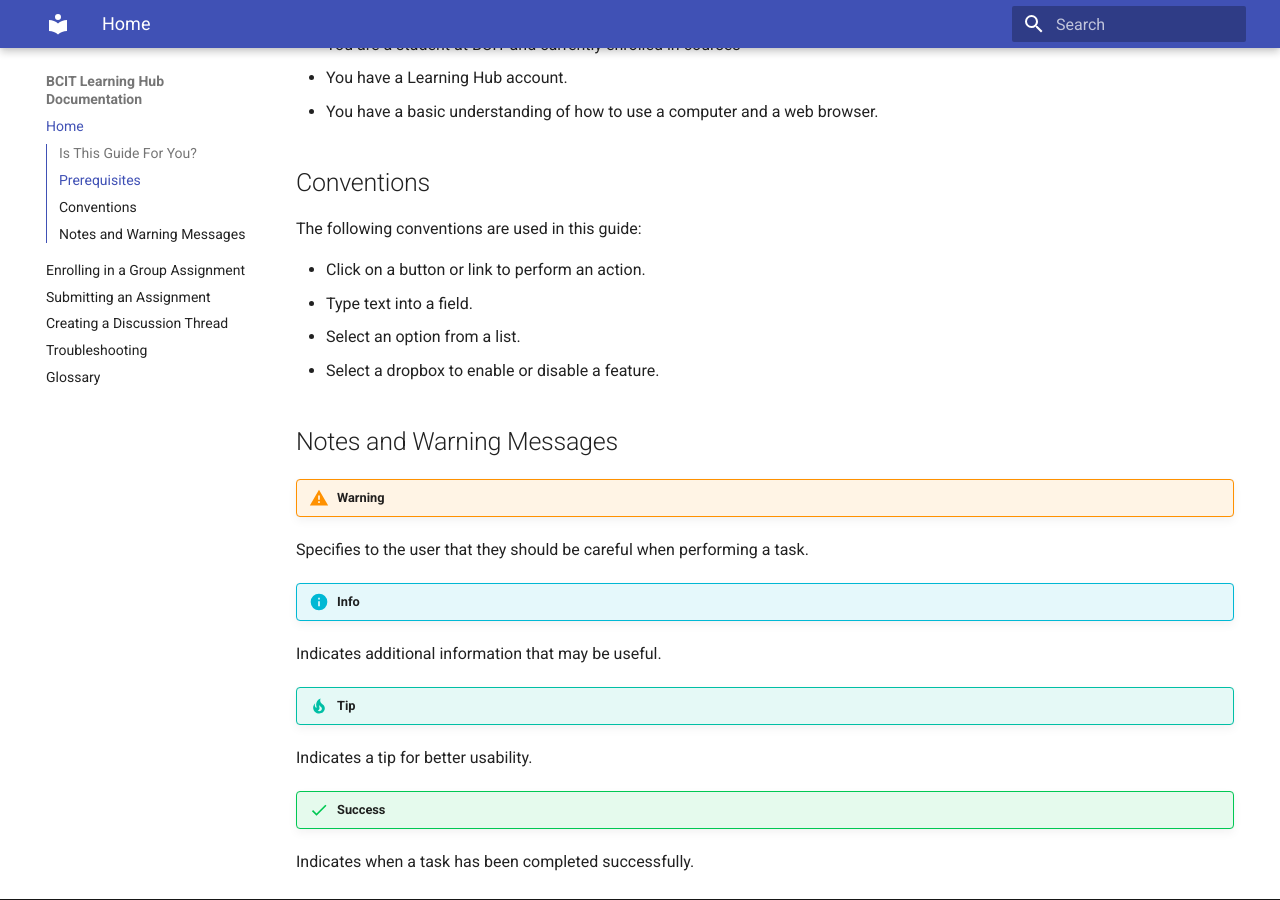
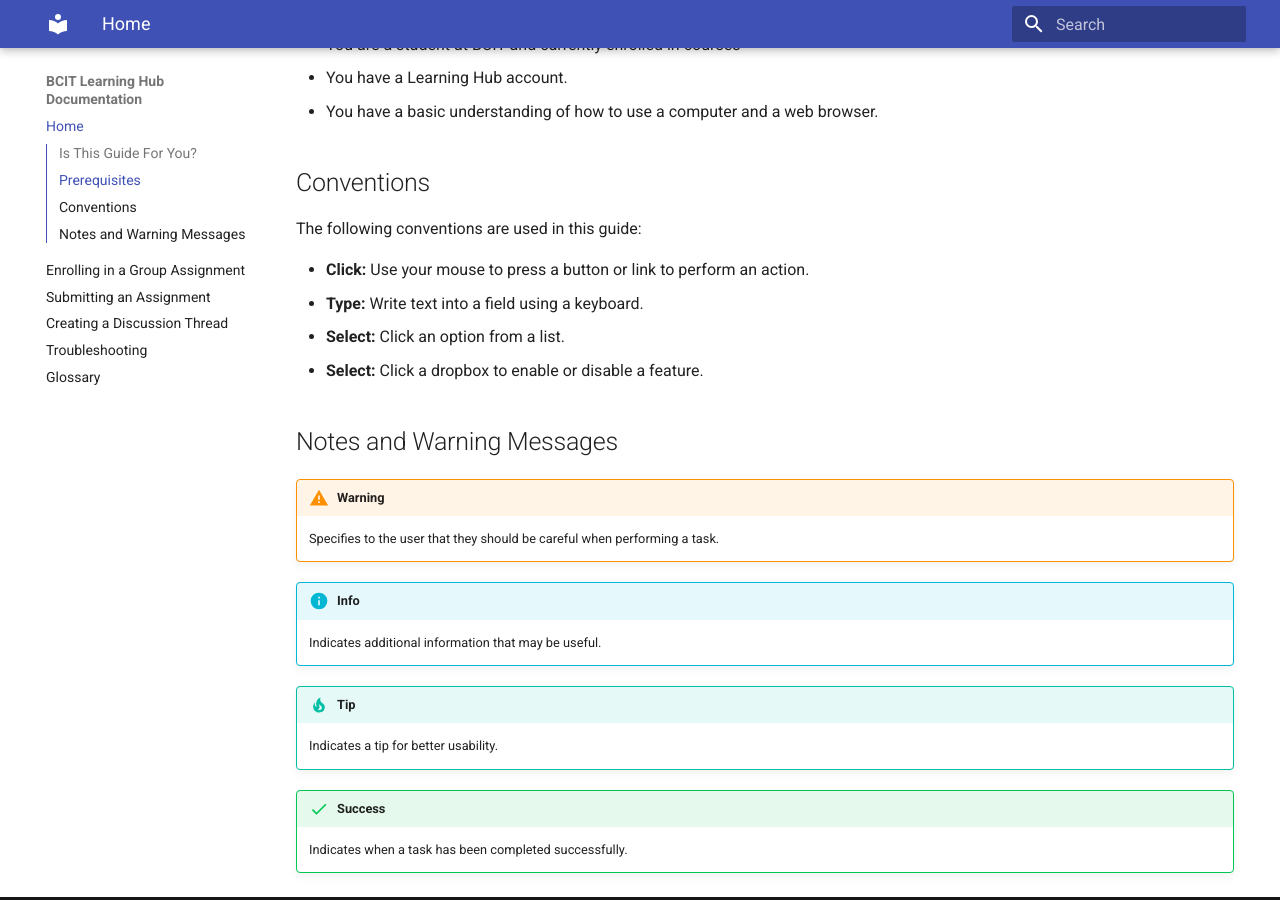
Before and after one commit to jaason-shi/learning-hub-user-documentation, an MkDocs documentation site: the page built from docs/index.md, in a window 1280 px wide and 900 px high, scrolled down 525 px. Built offline with MkDocs 1.6.1 and Material for MkDocs 9.7.7, drawn with Linux system fonts in a browser that asks for light colours.

Commit message:
edit typographic conventions

```diff
--- a/docs/index.md
+++ b/docs/index.md
@@ -18,18 +18,18 @@
 
 The following conventions are used in this guide:
 
-- Click on a button or link to perform an action.
-- Type text into a field.
-- Select an option from a list.
-- Select a dropbox to enable or disable a feature.
+- **Click:** Use your mouse to press a button or link to perform an action.
+- **Type:** Write text into a field using a keyboard.
+- **Select:** Click an option from a list.
+- **Select:** Click a dropbox to enable or disable a feature.
 
 ## Notes and Warning Messages
 
 !!! warning
-Specifies to the user that they should be careful when performing a task.
+    Specifies to the user that they should be careful when performing a task.
 !!! info
-Indicates additional information that may be useful.
+    Indicates additional information that may be useful.
 !!! tip
-Indicates a tip for better usability.
+    Indicates a tip for better usability.
 !!! success
-Indicates when a task has been completed successfully.
+    Indicates when a task has been completed successfully.
```
